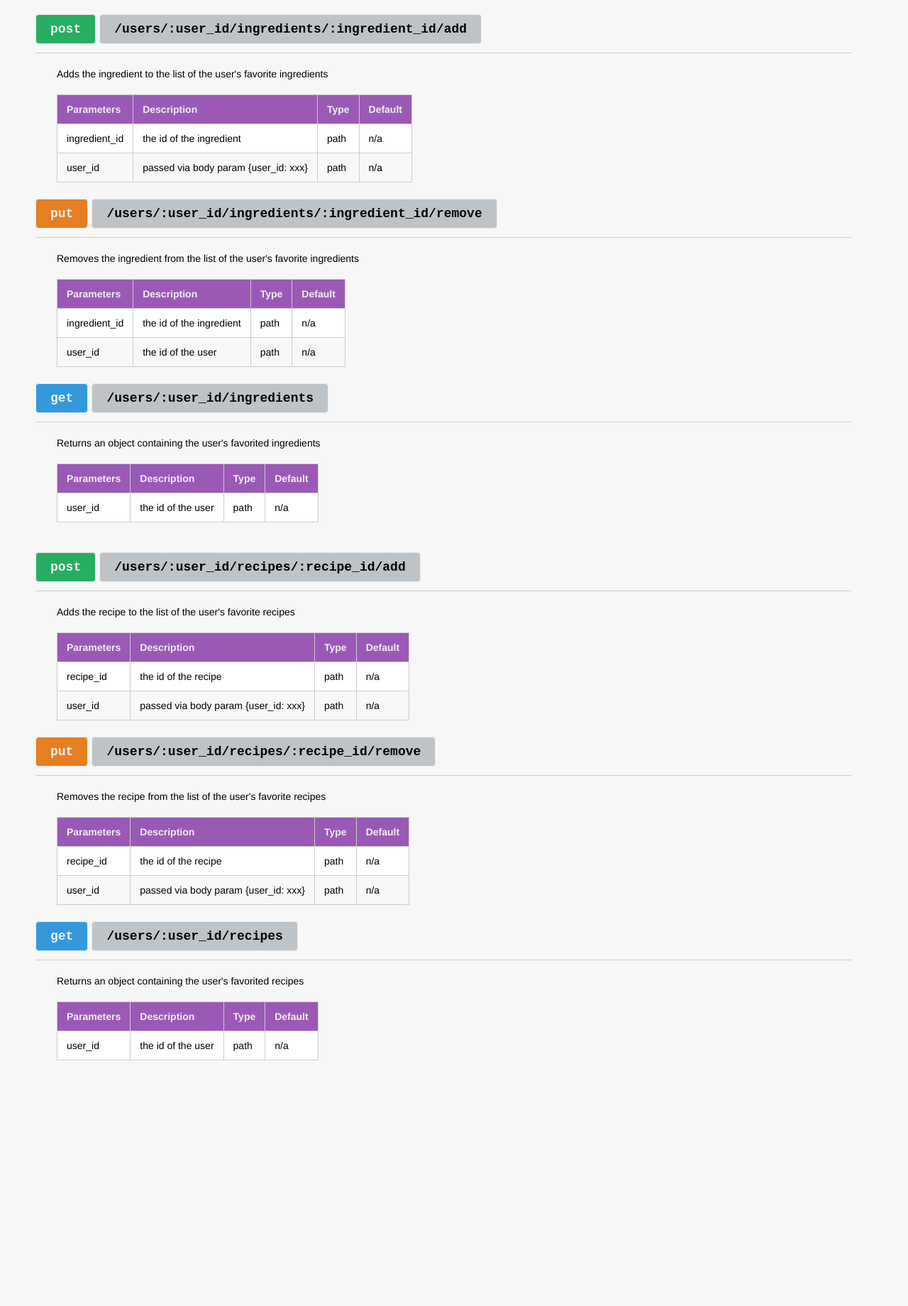
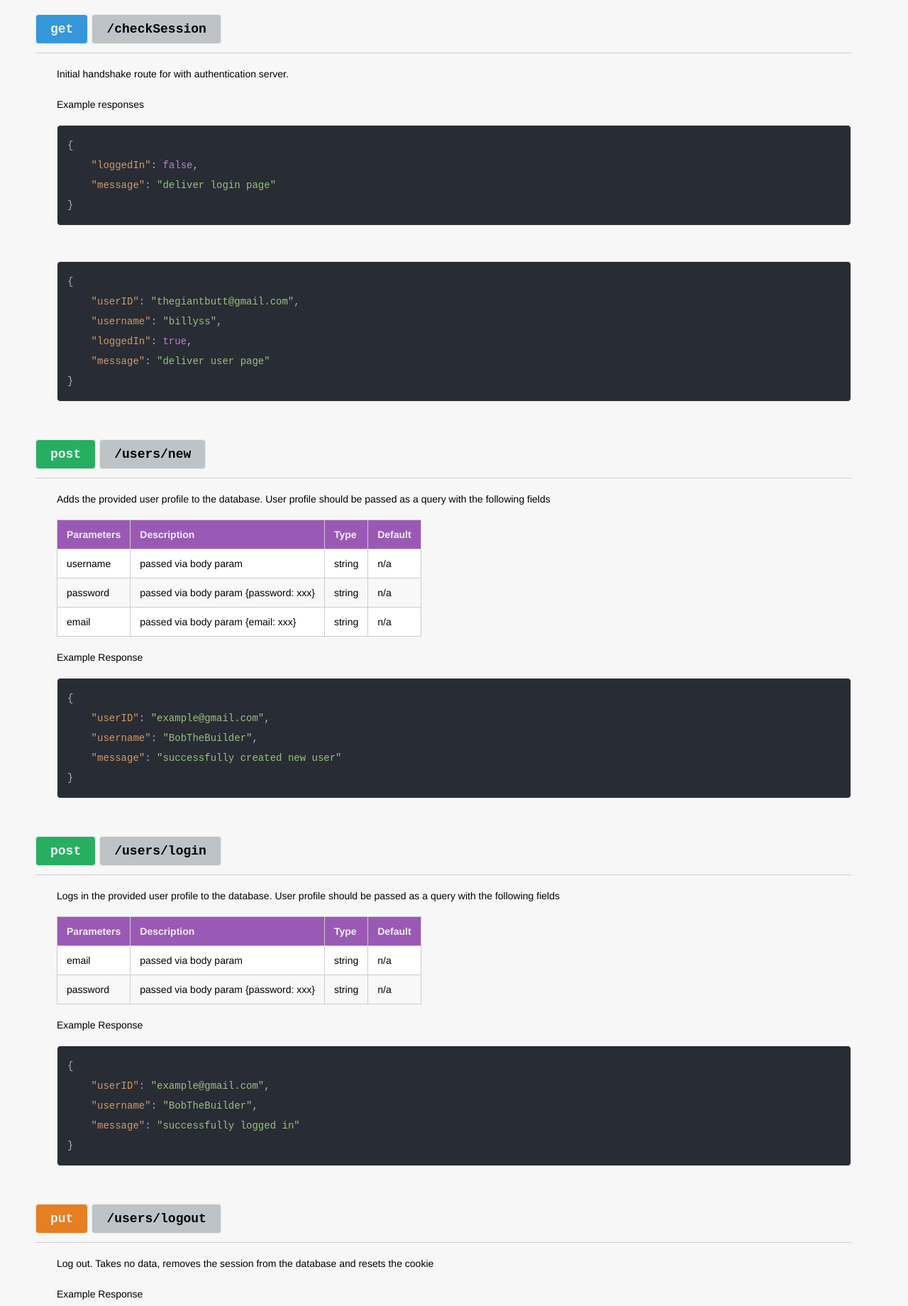
Before and after one commit to hack-curtains/project-gordon-api, a website: page docs/index.html in a window 1280 px wide. Shown: the part 9724-11564 px from the top of the page at 71% size. Before the commit the page ends 11238 px from the top, so only its background shows below. Drawn offline with Linux system fonts and the light colour scheme.

Commit message:
Finalized changes to auth server, working on security and query optimization next

```diff
--- a/docs/index.html
+++ b/docs/index.html
@@ -634,6 +634,113 @@ made entirely from the recipes in the id list.</p>
 <span class="hljs-punctuation">}</span>
 </code></pre>
 <h2 id='users'>Users</h2>
+
+<h3>
+  <code style='background-color: #3498db; color: #ecf0f1'>get</code>
+  <code style='background-color: #bdc3c7'>/checkSession</code>
+</h3>
+
+<p>Initial handshake route for with authentication server.</p>
+<p>Example responses</p>
+<pre><code class="hljs language-json"><span class="hljs-punctuation">{</span>
+    <span class="hljs-attr">&quot;loggedIn&quot;</span><span class="hljs-punctuation">:</span> <span class="hljs-keyword">false</span><span class="hljs-punctuation">,</span>
+    <span class="hljs-attr">&quot;message&quot;</span><span class="hljs-punctuation">:</span> <span class="hljs-string">&quot;deliver login page&quot;</span>
+<span class="hljs-punctuation">}</span>
+</code></pre>
+<pre><code class="hljs language-json"><span class="hljs-punctuation">{</span>
+    <span class="hljs-attr">&quot;userID&quot;</span><span class="hljs-punctuation">:</span> <span class="hljs-string">&quot;thegiantbutt@gmail.com&quot;</span><span class="hljs-punctuation">,</span>
+    <span class="hljs-attr">&quot;username&quot;</span><span class="hljs-punctuation">:</span> <span class="hljs-string">&quot;billyss&quot;</span><span class="hljs-punctuation">,</span>
+    <span class="hljs-attr">&quot;loggedIn&quot;</span><span class="hljs-punctuation">:</span> <span class="hljs-keyword">true</span><span class="hljs-punctuation">,</span>
+    <span class="hljs-attr">&quot;message&quot;</span><span class="hljs-punctuation">:</span> <span class="hljs-string">&quot;deliver user page&quot;</span>
+<span class="hljs-punctuation">}</span>
+</code></pre>
+<h3>
+  <code style='background-color: #27ae60; color: #ecf0f1'>post</code>
+  <code style='background-color: #bdc3c7'>/users/new</code>
+</h3>
+
+<p>Adds the provided user profile to the database.  User profile should be passed as a query with the following fields</p>
+<table>
+<thead>
+<tr>
+<th>Parameters</th>
+<th>Description</th>
+<th>Type</th>
+<th>Default</th>
+</tr>
+</thead>
+<tbody><tr>
+<td>username</td>
+<td>passed via body param</td>
+<td>string</td>
+<td>n/a</td>
+</tr>
+<tr>
+<td>password</td>
+<td>passed via body param  {password: xxx}</td>
+<td>string</td>
+<td>n/a</td>
+</tr>
+<tr>
+<td>email</td>
+<td>passed via body param  {email: xxx}</td>
+<td>string</td>
+<td>n/a</td>
+</tr>
+</tbody></table>
+<p>Example Response</p>
+<pre><code class="hljs language-json"><span class="hljs-punctuation">{</span>
+    <span class="hljs-attr">&quot;userID&quot;</span><span class="hljs-punctuation">:</span> <span class="hljs-string">&quot;example@gmail.com&quot;</span><span class="hljs-punctuation">,</span>
+    <span class="hljs-attr">&quot;username&quot;</span><span class="hljs-punctuation">:</span> <span class="hljs-string">&quot;BobTheBuilder&quot;</span><span class="hljs-punctuation">,</span>
+    <span class="hljs-attr">&quot;message&quot;</span><span class="hljs-punctuation">:</span> <span class="hljs-string">&quot;successfully created new user&quot;</span>
+<span class="hljs-punctuation">}</span>
+</code></pre>
+<h3>
+  <code style='background-color: #27ae60; color: #ecf0f1'>post</code>
+  <code style='background-color: #bdc3c7'>/users/login</code>
+</h3>
+
+<p>Logs in the provided user profile to the database.  User profile should be passed as a query with the following fields</p>
+<table>
+<thead>
+<tr>
+<th>Parameters</th>
+<th>Description</th>
+<th>Type</th>
+<th>Default</th>
+</tr>
+</thead>
+<tbody><tr>
+<td>email</td>
+<td>passed via body param</td>
+<td>string</td>
+<td>n/a</td>
+</tr>
+<tr>
+<td>password</td>
+<td>passed via body param {password: xxx}</td>
+<td>string</td>
+<td>n/a</td>
+</tr>
+</tbody></table>
+<p>Example Response</p>
+<pre><code class="hljs language-json"><span class="hljs-punctuation">{</span>
+    <span class="hljs-attr">&quot;userID&quot;</span><span class="hljs-punctuation">:</span> <span class="hljs-string">&quot;example@gmail.com&quot;</span><span class="hljs-punctuation">,</span>
+    <span class="hljs-attr">&quot;username&quot;</span><span class="hljs-punctuation">:</span> <span class="hljs-string">&quot;BobTheBuilder&quot;</span><span class="hljs-punctuation">,</span>
+    <span class="hljs-attr">&quot;message&quot;</span><span class="hljs-punctuation">:</span> <span class="hljs-string">&quot;successfully logged in&quot;</span>
+<span class="hljs-punctuation">}</span>
+</code></pre>
+<h3>
+  <code style='background-color: #e67e22; color: #ecf0f1'>put</code>
+  <code style='background-color: #bdc3c7'>/users/logout</code>
+</h3>
+
+<p>Log out.  Takes no data, removes the session from the database and resets the cookie</p>
+<p>Example Response</p>
+<pre><code class="hljs language-json"><span class="hljs-punctuation">{</span>
+    <span class="hljs-attr">&quot;messsage&quot;</span><span class="hljs-punctuation">:</span> <span class="hljs-string">&quot;Successfully logged out&quot;</span>
+<span class="hljs-punctuation">}</span>
+</code></pre>
 <h3>
   <code style='background-color: #27ae60; color: #ecf0f1'>post</code>
   <code style='background-color: #bdc3c7'>/users/:user_id/ingredients/:ingredient_id/add</code>
--- a/package.json
+++ b/package.json
@@ -14,7 +14,6 @@
     "axios": "^0.25.0",
     "cookie-parser": "^1.4.6",
     "cors": "^2.8.5",
-    "crypto": "^1.0.1",
     "dotenv": "^14.3.2",
     "express": "^4.17.2",
     "express-pino-logger": "^7.0.0",
--- a/server/app.js
+++ b/server/app.js
@@ -63,7 +63,7 @@ app.get('/users/:user_id/recipes', usersController.getRecipes);
 
 // Authentication Routes
 // User Authentication
-app.get('/newSession', authController.createSession);
+app.get('/checkSession', authController.checkSession);
 app.post('/users/new', authController.newUser);
 app.post('/users/login', authController.loginUser);
 app.put('/users/logout', authController.logoutUser);
```
Also changed, not shown: controllers/authentication.js (+26 -27 lines), docs/SPEC.md (+80 -0 lines), models/userAuth.js (+9 -3 lines), 1 other file.
